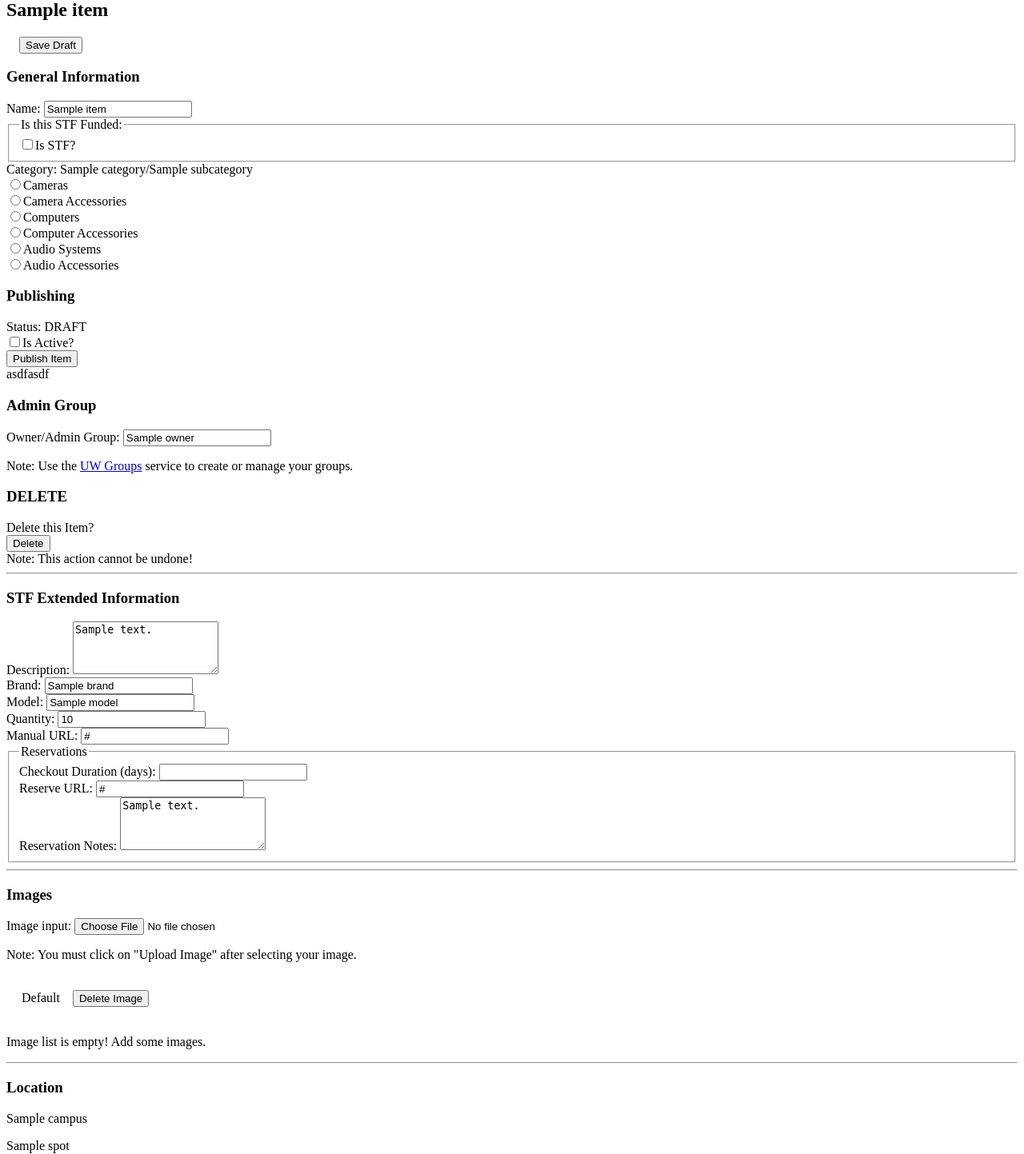
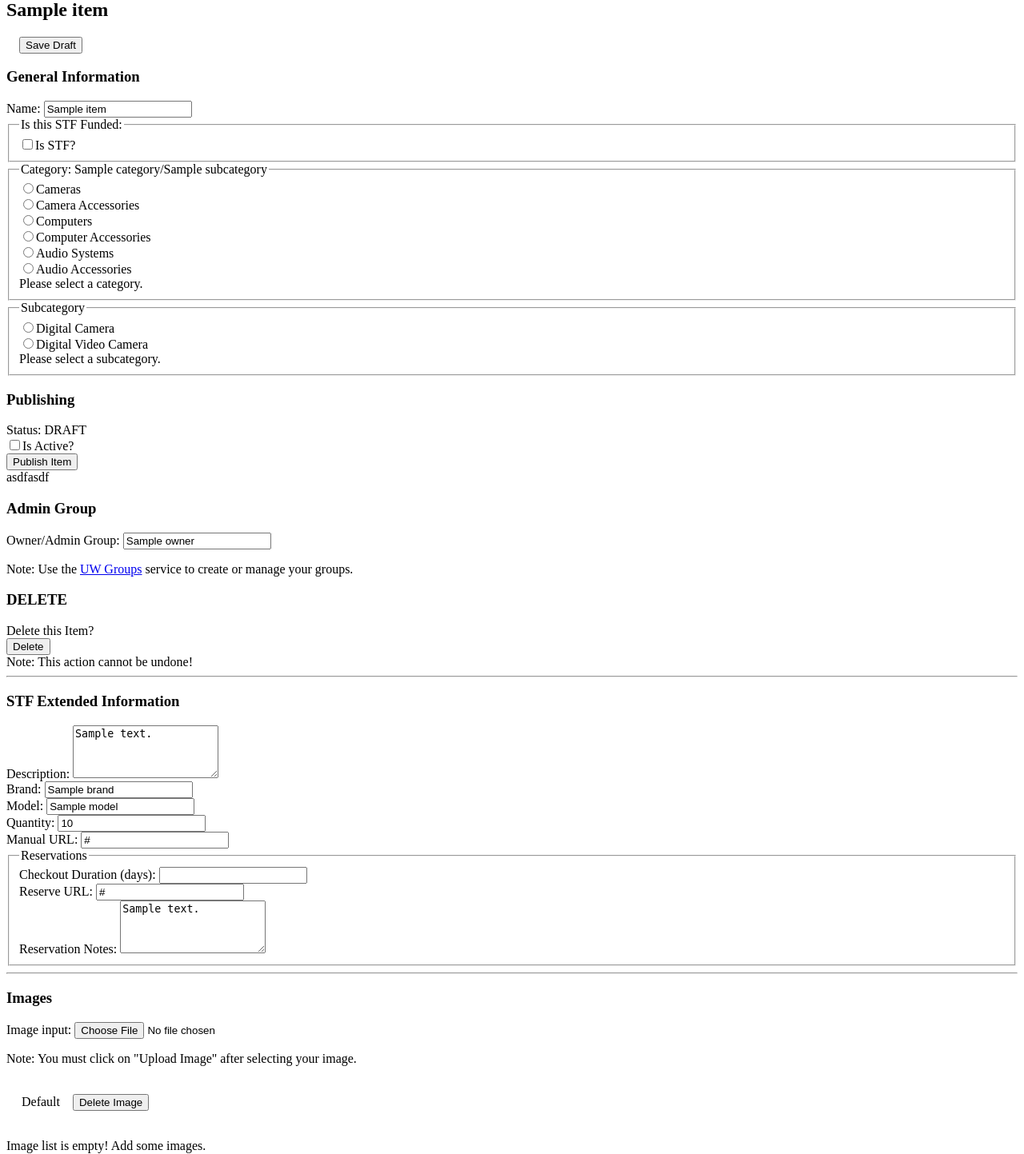
Before and after one commit to uw-it-aca/scout-manager, a Django app: template scout_manager/templates/scout_manager/items_add.html in a window 1280 px wide. Shown: the part 432-1875 px from the top of the page at 80% size. Run offline with Django 3.2, Linux system fonts and the light colour scheme; the template is opened without the code that fills it: most values are stand-ins (such as "Sample title", 1, 10 or a date in 2020); some libraries are stand-ins or nearby versions.

Commit message:
Wires up required radio button handling for items. Work on SCOUT-546

```diff
--- a/scout_manager/static/scout_manager/js/forms.js
+++ b/scout_manager/static/scout_manager/js/forms.js
@@ -238,10 +238,39 @@ var Forms = {
         });
     },
 
+    validate_required_radio_group: function() {
+
+        // get the count of all checkboxes for a given grouping
+        $(".radio-group.required input[type='radio']").each(function() {
+
+            // get the checkbox groupings id
+            var group_id = $(this).closest(".well").attr('id');
+            // get count of checkboxes checked for given grouping
+            var count_checked = $("#"+group_id+" [type='radio']:checked").length;
+
+            // if more than 1 checked, remove error css
+            if(count_checked > 0) {
+                $(this).closest(".radio-group").removeClass("has-error");
+            }
+            else {
+                $(this).closest(".radio-group").addClass("has-error")
+            }
+
+        });
+    },
+
     handle_checkbox_group_clicks: function() {
         // handle clicks for any checkboxes in a "checkbox-group" grouping
         $(".checkbox-group.required input[type='checkbox']").change(function(e) {
             Forms.validate_required_checkbox_group();
+        });
+
+    },
+
+    handle_radio_group_clicks: function() {
+        // handle clicks for any checkboxes in a "checkbox-group" grouping
+        $(".radio-group.required input[type='radio']").change(function(e) {
+            Forms.validate_required_radio_group();
         });
 
     },
@@ -288,6 +317,7 @@ var Forms = {
 
         Forms.handle_app_type_clicks();
         Forms.handle_checkbox_group_clicks();
+        Forms.handle_radio_group_clicks();
 
         if (spaces_add_path.test(page_path)) {
             console.log("at space add");
@@ -304,6 +334,7 @@ var Forms = {
             // custom validators
             Forms.validate_required_app_type();
             Forms.validate_required_checkbox_group();
+            Forms.validate_required_radio_group();
 
             // validate if spot can be published (ONLY during spot edit)
             Forms.validate_publish();
--- a/scout_manager/templates/scout_manager/include/items_add_edit.html
+++ b/scout_manager/templates/scout_manager/include/items_add_edit.html
@@ -56,8 +56,8 @@
             </div>
         </fieldset>
 
-        <div class="form-group">
-            <label for="">Category: {{ spot.item.category }}/{{ spot.item.subcategory }}</label>
+        <fieldset class="radio-group required">
+            <legend for="">Category: {{ spot.item.category }}/{{ spot.item.subcategory }}</legend>
             <div class="well" id="item_category">
                 <div class="radio"><label><input type="radio" name="category" {% if "cameras" in spot.item.category %} checked {% endif %} value="cameras">Cameras</label></div>
                 <div class="radio"><label><input type="radio" name="category" {% if "camera_accessories" in spot.item.category %} checked {% endif %} value="camera_accessories">Camera Accessories</label></div>
@@ -66,19 +66,19 @@
                 <div class="radio"><label><input type="radio" name="category" {% if "audio_systems" in spot.item.category %} checked {% endif %} value="audio_systems">Audio Systems</label></div>
                 <div class="radio"><label><input type="radio" name="category" {% if "audio_accessories" in spot.item.category %} checked {% endif %} value="audio_accessories">Audio Accessories</label></div>
             </div>
-        </div>
+            <div class="help-block with-errors">Please select a category.</div>
+        </fieldset>
 
-        <div class="form-group subcategory" style="display:none;" id="category_cameras">
-            <label for="">Subcategory:</label>
-            <div class="well" id="">
+        <fieldset class="radio-group required">
+            <legend>Subcategory</legend>
+            <div class="well" id="item_subcategory" style="min-height:40px;">
+
+                <div class="subcategory" style="" id="category_cameras">
                     <div class="radio"><label><input type="radio" name="subcategory" {% if "Digital Camera" in spot.item.subcategory %} checked {% endif %} value="Digital Camera">Digital Camera</label></div>
                     <div class="radio"><label><input type="radio" name="subcategory" {% if "Digital Video Camera" in spot.item.subcategory %} checked {% endif %} value="Digital Video Camera">Digital Video Camera</label></div>
                 </div>
-        </div>
 
-        <div class="form-group subcategory" style="display:none;" id="category_camera_accessories">
-            <label for="">Subcategory:</label>
-            <div class="well" id="">
+                <div class="subcategory" style="display:none;" id="category_camera_accessories">
                     <div class="radio"><label><input type="radio" name="subcategory" {% if "DSLR Accessories - Light Kit" in spot.item.subcategory %} checked {% endif %} value="DSLR Accessories - Light Kit">Light Kit</label></div>
                     <div class="radio"><label><input type="radio" name="subcategory" {% if "DSLR Accessories - Macro Lens" in spot.item.subcategory %} checked {% endif %} value="DSLR Accessories - Macro Lens">Macro Lens</label></div>
                     <div class="radio"><label><input type="radio" name="subcategory" {% if "DSLR Accessories - Macro Ring Lite Flash" in spot.item.subcategory %} checked {% endif %} value="DSLR Accessories - Macro Ring Lite Flash">Macro Ring Lite Flash</label></div>
@@ -87,20 +87,14 @@
                     <div class="radio"><label><input type="radio" name="subcategory" {% if "DSLR Accessories - Telephoto Lens" in spot.item.subcategory %} checked {% endif %} value="DSLR Accessories - Telephoto Lens">Telephoto Lens</label></div>
                     <div class="radio"><label><input type="radio" name="subcategory" {% if "DSLR Accessories - Wide Angle Lens" in spot.item.subcategory %} checked {% endif %} value="DSLR Accessories - Wide Angle Lens">Wide Angle Lens</label></div>
                 </div>
-        </div>
 
-        <div class="form-group subcategory" style="display:none;" id="category_computers">
-            <label for="">Subcategory:</label>
-            <div class="well" id="">
+                <div class="subcategory" style="display:none;" id="category_computers">
                     <div class="radio"><label><input type="radio" name="subcategory" {% if "Laptop Computer" in spot.item.subcategory %} checked {% endif %} value="Laptop Computer">Laptop Computer</label></div>
                     <div class="radio"><label><input type="radio" name="subcategory" {% if "Tablet Computer" in spot.item.subcategory %} checked {% endif %} value="Tablet Computer">Tablet Computer</label></div>
                     <div class="radio"><label><input type="radio" name="subcategory" {% if "Calculator" in spot.item.subcategory %} checked {% endif %} value="Calculator">Calculator</label></div>
                 </div>
-        </div>
 
-        <div class="form-group subcategory" style="display:none;" id="category_computer_accessories">
-            <label for="">Subcategory:</label>
-            <div class="well" id="">
+                <div class="subcategory" style="display:none;" id="category_computer_accessories">
                     <div class="radio"><label><input type="radio" name="subcategory" {% if "Blu-ray Burner" in spot.item.subcategory %} checked {% endif %} value="Blu-ray Burner">Blu-ray Burner</label></div>
                     <div class="radio"><label><input type="radio" name="subcategory" {% if "Digital Pen Tablet" in spot.item.subcategory %} checked {% endif %} value="Digital Pen Tablet">Digital Pen Tablet</label></div>
                     <div class="radio"><label><input type="radio" name="subcategory" {% if "External Hard Drive" in spot.item.subcategory %} checked {% endif %} value="External Hard Drive">External Hard Drive</label></div>
@@ -108,32 +102,27 @@
                     <div class="radio"><label><input type="radio" name="subcategory" {% if "Power Point Remote" in spot.item.subcategory %} checked {% endif %} value="Power Point Remote">Power Point Remote</label></div>
                     <div class="radio"><label><input type="radio" name="subcategory" {% if "Projection Screen" in spot.item.subcategory %} checked {% endif %} value="Projection Screen">Projection Screen</label></div>
                 </div>
-        </div>
 
-        <div class="form-group subcategory" style="display:none;" id="category_audio_systems">
-            <label for="">Subcategory:</label>
-            <div class="well" id="">
+                <div class="subcategory" style="display:none;" id="category_audio_systems">
                     <div class="radio"><label><input type="radio" name="subcategory" {% if "Portable Audio System" in spot.item.subcategory %} checked {% endif %} value="Portable Audio System">Portable Audio System</label></div>
                     <div class="radio"><label><input type="radio" name="subcategory" {% if "Voice Recorder/MP3 player" in spot.item.subcategory %} checked {% endif %} value="Voice Recorder/MP3 player">Voice Recorder/MP3 player</label></div>
                 </div>
-            <div class="help-block with-errors">Please select 1 item subcategory.</div>
-        </div>
 
-        <div class="form-group subcategory" style="display:none;" id="category_audio_accessories">
-            <label for="">Subcategory:</label>
-            <div class="well" id="">
+                <div class="subcategory" style="display:none;" id="category_audio_accessories">
                     <div class="radio"><label><input type="radio" name="subcategory" {% if "Microphone Stands" in spot.item.subcategory %} checked {% endif %} value="Microphone Stands">Microphone Stands</label></div>
                     <div class="radio"><label><input type="radio" name="subcategory" {% if "Shotgun Microphone" in spot.item.subcategory %} checked {% endif %} value="Shotgun Microphone">Shotgun Microphone</label></div>
                     <div class="radio"><label><input type="radio" name="subcategory" {% if "Tripod" in spot.item.subcategory %} checked {% endif %} value="Tripod">Tripod</label></div>
                     <div class="radio"><label><input type="radio" name="subcategory" {% if "Wireless Microphone System" in spot.item.subcategory %} checked {% endif %} value="Wireless Microphone System">Wireless Microphone System</label></div>
                 </div>
-            <div class="help-block with-errors">Please select 1 item subcategory.</div>
+
             </div>
+            <div class="help-block with-errors">Please select a subcategory.</div>
+
+        </fieldset>
 
     </div>
 
     <div class="col-md-4">
-
 
         {% if spot.item.name %}
         <h3 class="">Publishing</h3>
```
Lines whose indentation alone changed are shown as unchanged.
